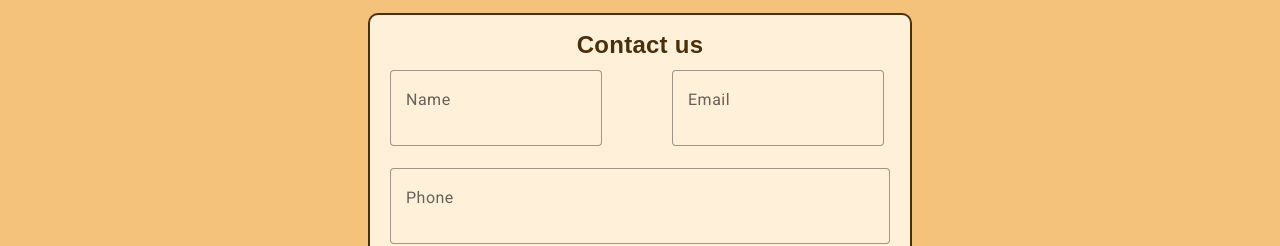
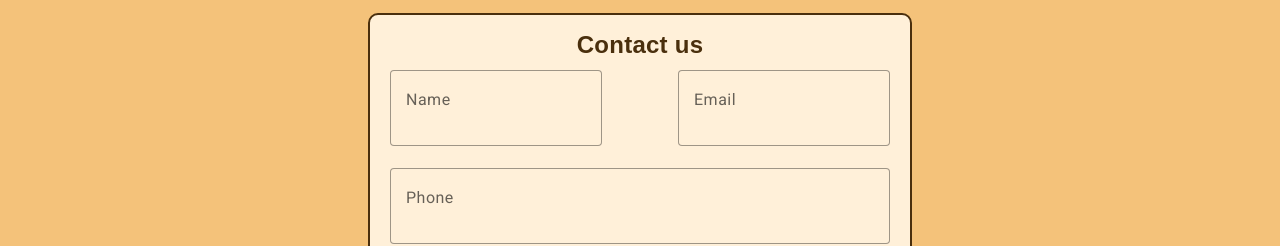
Before and after one commit to Vovma/VadimLessons, an Angular app: page /contact-us in a window 1280 px wide. Shown: the part 444-690 px from the top of the page. Built offline with nearby package versions, Linux system fonts and the light colour scheme.

Commit message:
Lesson 29.05 Fix

```diff
--- a/src/app/components/kebab-contact-us/kebab-contact-us.component.html
+++ b/src/app/components/kebab-contact-us/kebab-contact-us.component.html
@@ -44,7 +44,7 @@
             <mat-label>Name</mat-label>
             <input matInput type="text" formControlName="Name" />
           </mat-form-field>
-          <mat-form-field class="example-form-field-email" appearance="outline">
+          <mat-form-field class="example-form-field" appearance="outline">
             <mat-label>Email</mat-label>
             <input matInput type="text" formControlName="Email" />
           </mat-form-field>
--- a/src/app/components/kebab-contact-us/kebab-contact-us.component.scss
+++ b/src/app/components/kebab-contact-us/kebab-contact-us.component.scss
@@ -89,6 +89,7 @@
       .contact-fields {
         display: flex;
         gap: 10px;
+        justify-content: space-between;
       }
 
       .contact-fields-2 {
```
